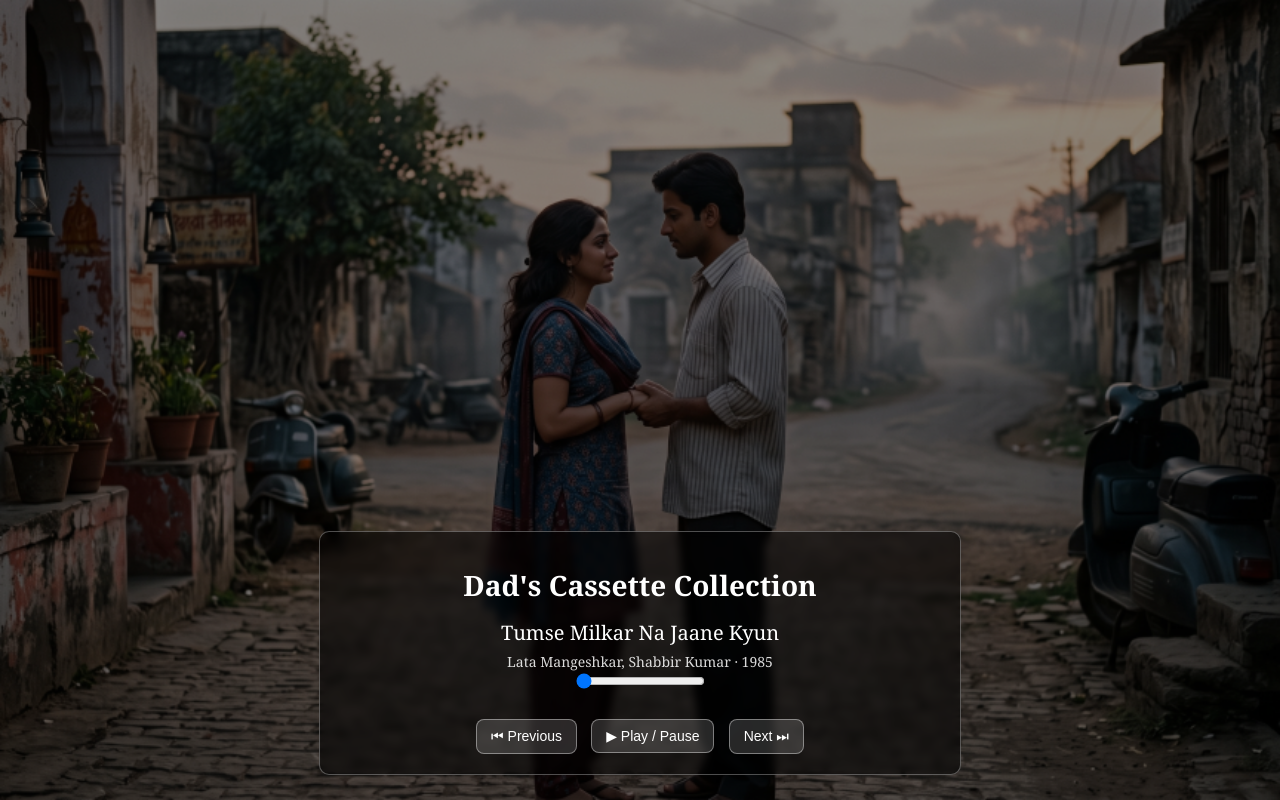
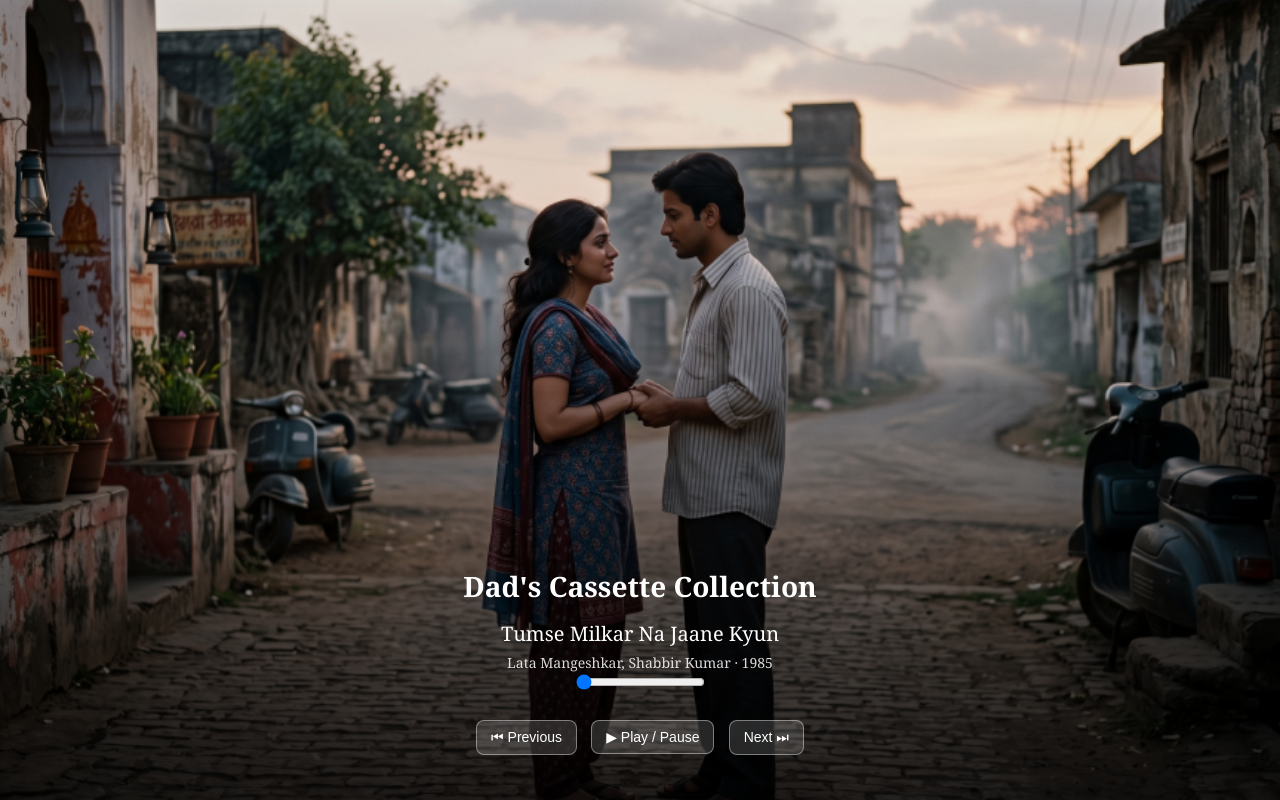
Before and after one commit to Nubia3453/papa_ki_mixtape, a plain HTML site: page index.html in a window 1280 px wide. Drawn offline with Linux system fonts and the light colour scheme.

Commit message:
Update overlay and player styles in index.html

```diff
--- a/index.html
+++ b/index.html
@@ -28,26 +28,26 @@
         .overlay {
             position: fixed;
             inset: 0;
-            background: rgba(0, 0, 0, 0.45);
+
+            background: linear-gradient(
+            to bottom,
+            rgba(0, 0, 0, 0.05) 45%,
+            rgba(0, 0, 0, 0.75) 100%
+            );
         }
 
         .player {
             position: relative;
             z-index: 1;
 
-            width: 50%;
-            max-width: 600px;
+        width: 60%;
+        max-width: 650px;
 
-            padding: 15px 20px;;
-            margin-bottom: 25px;
+        padding: 15px 20px;
+        margin-bottom: 25px;
 
-            background: rgba(0, 0, 0, 0.55);
-            border: 1px solid rgba(255, 255, 255, 0.3);
-            border-radius: 10px;
-
-            backdrop-filter: blur(4px);
+        background: transparent;
         }
-
         h1 {
             font-size: 28px;
             margin-bottom: 10px;
```
